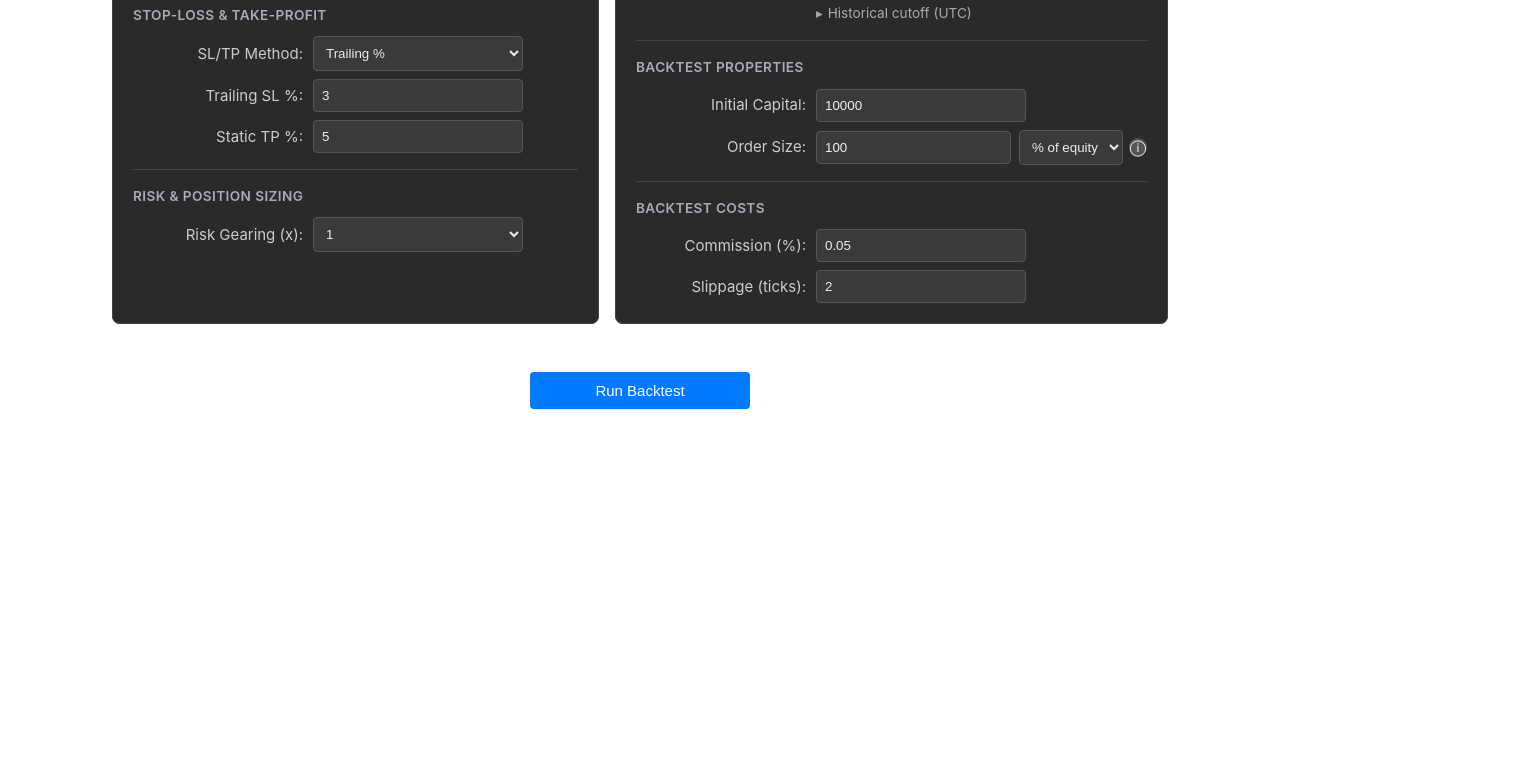
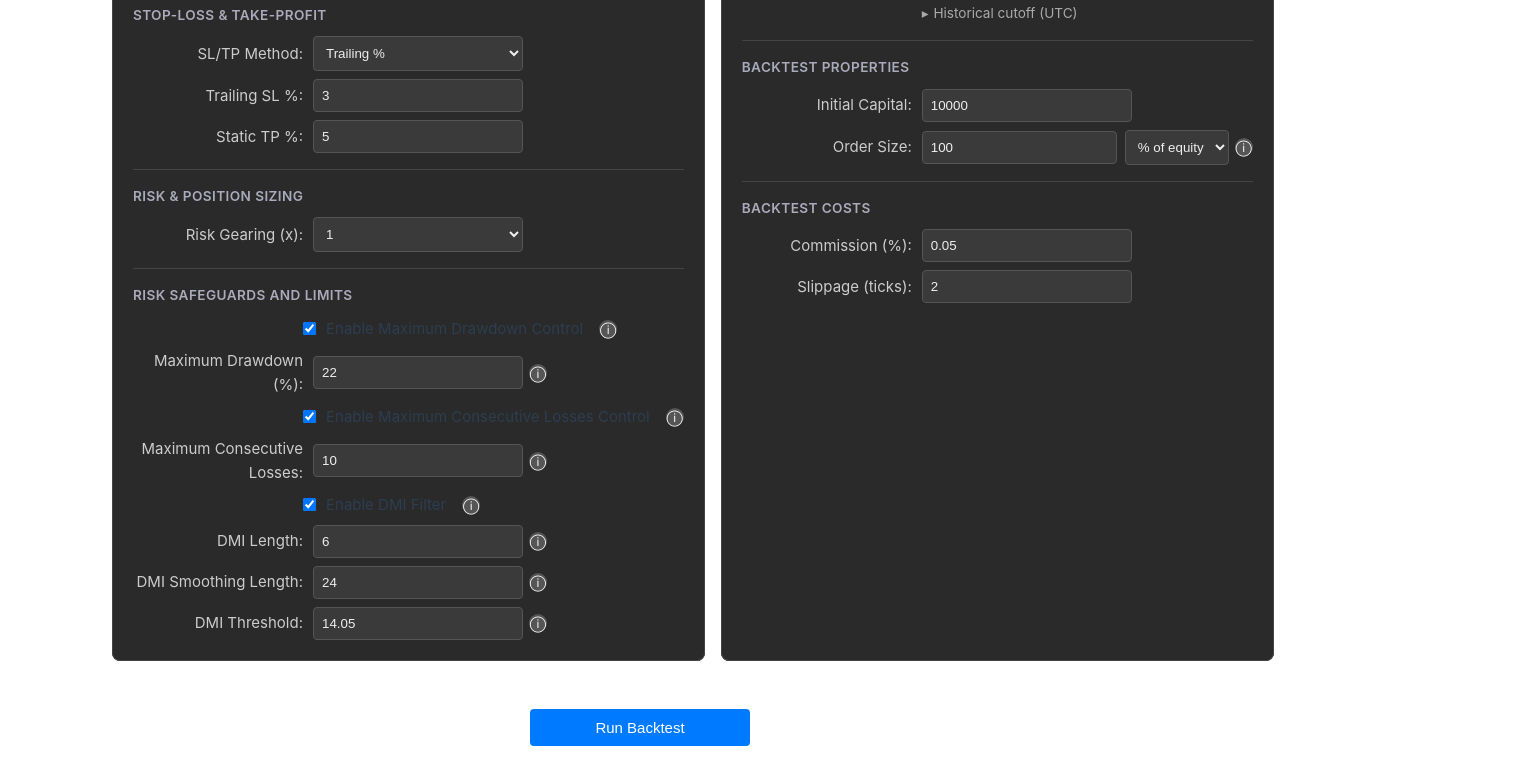
Before and after one commit to engan/rust-backtest, a Vue app in the folder frontend/: page / in a window 1280 px wide. Shown: the part 514-1298 px from the top of the page, 1539 px wide, since content can reach past the window. Before the commit the page ends 1003 px from the top, so only its background shows below. Built offline with nearby package versions, Linux system fonts and the light colour scheme; the HTML template or start-up script is replaced by a standard one.

Commit message:
Expose SMA risk safeguards in frontend

```diff
--- a/frontend/src/rust/pkg/rust_backtest_proprietary.js
+++ b/frontend/src/rust/pkg/rust_backtest_proprietary.js
@@ -166,6 +166,15 @@ function debugString(val) {
     // TODO we could test for more things here, like `Set`s and `Map`s.
     return className;
 }
+/**
+ * @param {any} data_js
+ * @param {number} period
+ * @returns {any}
+ */
+export function calculate_ema_debug(data_js, period) {
+    const ret = wasm.calculate_ema_debug(data_js, period);
+    return ret;
+}
 
 function takeFromExternrefTable0(idx) {
     const value = wasm.__wbindgen_export_4.get(idx);
@@ -177,10 +186,11 @@ function takeFromExternrefTable0(idx) {
  * @param {any} config_js
  * @param {number} initial_capital
  * @param {any} params_js
+ * @param {any} flags_js
  * @returns {any}
  */
-export function run_sma_crossover_backtest(klines_js, config_js, initial_capital, params_js) {
-    const ret = wasm.run_sma_crossover_backtest(klines_js, config_js, initial_capital, params_js);
+export function run_sma_crossover_backtest(klines_js, config_js, initial_capital, params_js, flags_js) {
+    const ret = wasm.run_sma_crossover_backtest(klines_js, config_js, initial_capital, params_js, flags_js);
     if (ret[2]) {
         throw takeFromExternrefTable0(ret[1]);
     }
@@ -201,6 +211,18 @@ export function run_sma_crossover_mini_backtest(klines_js, config_js, initial_ca
         throw takeFromExternrefTable0(ret[1]);
     }
     return takeFromExternrefTable0(ret[0]);
+}
+
+/**
+ * @param {any} params_js
+ * @returns {number}
+ */
+export function compute_warmup_bars(params_js) {
+    const ret = wasm.compute_warmup_bars(params_js);
+    if (ret[2]) {
+        throw takeFromExternrefTable0(ret[1]);
+    }
+    return ret[0] >>> 0;
 }
 
 /**
@@ -228,16 +250,6 @@ export function run_ema_vwap_strategy(klines_js, config_js, initial_capital, par
         throw takeFromExternrefTable0(ret[1]);
     }
     return takeFromExternrefTable0(ret[0]);
-}
-
-/**
- * @param {any} data_js
- * @param {number} period
- * @returns {any}
- */
-export function calculate_ema_debug(data_js, period) {
-    const ret = wasm.calculate_ema_debug(data_js, period);
-    return ret;
 }
 
 async function __wbg_load(module, imports) {
--- a/frontend/src/views/DashboardView.vue
+++ b/frontend/src/views/DashboardView.vue
@@ -195,6 +195,123 @@
               />
             </div>
           </section>
+
+          <section class="group">
+            <div class="group-title">Risk Safeguards and Limits</div>
+
+            <div class="row row-checkbox">
+              <input
+                id="enable_max_drawdown"
+                type="checkbox"
+                v-model="smaParams.enable_max_drawdown"
+              />
+              <label for="enable_max_drawdown" class="inline-label">
+                Enable Maximum Drawdown Control
+              </label>
+              <span class="tip" tabindex="0"
+                >ⓘ<span class="tip-content"
+                  >Enable to set a maximum drawdown percentage. Trading stops if drawdown exceeds
+                  this limit.</span
+                ></span
+              >
+            </div>
+            <div class="row">
+              <label for="max_drawdown_perc">Maximum Drawdown (%):</label>
+              <input
+                id="max_drawdown_perc"
+                type="number"
+                min="0"
+                step="0.1"
+                v-model.number="smaParams.max_drawdown_perc"
+              />
+              <span class="tip" tabindex="0"
+                >ⓘ<span class="tip-content"
+                  >Maximum allowed drawdown percentage before trading stops.</span
+                ></span
+              >
+            </div>
+
+            <div class="row row-checkbox">
+              <input
+                id="enable_max_consecutive_losses"
+                type="checkbox"
+                v-model="smaParams.enable_max_consecutive_losses"
+              />
+              <label for="enable_max_consecutive_losses" class="inline-label">
+                Enable Maximum Consecutive Losses Control
+              </label>
+              <span class="tip" tabindex="0"
+                >ⓘ<span class="tip-content"
+                  >Enable to limit consecutive losing trades. Trading stops after the specified
+                  number of losses.</span
+                ></span
+              >
+            </div>
+            <div class="row">
+              <label for="max_consecutive_losses">Maximum Consecutive Losses:</label>
+              <input
+                id="max_consecutive_losses"
+                type="number"
+                min="2"
+                step="1"
+                v-model.number="smaParams.max_consecutive_losses"
+              />
+              <span class="tip" tabindex="0"
+                >ⓘ<span class="tip-content"
+                  >Maximum number of consecutive losing trades allowed before trading stops.</span
+                ></span
+              >
+            </div>
+
+            <div class="row row-checkbox">
+              <input id="enable_dmi_filter" type="checkbox" v-model="smaParams.enable_dmi_filter" />
+              <label for="enable_dmi_filter" class="inline-label">Enable DMI Filter</label>
+              <span class="tip" tabindex="0"
+                >ⓘ<span class="tip-content"
+                  >Enable the DMI filter for trend confirmation.</span
+                ></span
+              >
+            </div>
+            <div class="row">
+              <label for="dmi_length">DMI Length:</label>
+              <input
+                id="dmi_length"
+                type="number"
+                min="1"
+                step="1"
+                v-model.number="smaParams.dmi_length"
+              />
+              <span class="tip" tabindex="0"
+                >ⓘ<span class="tip-content">Length of the DMI indicator.</span></span
+              >
+            </div>
+            <div class="row">
+              <label for="dmi_smoothing">DMI Smoothing Length:</label>
+              <input
+                id="dmi_smoothing"
+                type="number"
+                min="1"
+                step="1"
+                v-model.number="smaParams.dmi_smoothing"
+              />
+              <span class="tip" tabindex="0"
+                >ⓘ<span class="tip-content">Smoothing length for the DMI indicator.</span></span
+              >
+            </div>
+            <div class="row">
+              <label for="dmi_threshold">DMI Threshold:</label>
+              <input
+                id="dmi_threshold"
+                type="number"
+                min="0"
+                step="0.1"
+                v-model.number="smaParams.dmi_threshold"
+              />
+              <span class="tip" tabindex="0"
+                >ⓘ<span class="tip-content">Threshold value for the DMI filter.</span></span
+              >
+            </div>
+          </section>
         </fieldset>
 
         <!-- HØYRE: PROPERTIES -->
@@ -206,8 +323,7 @@
             <div class="row">
               <label for="strategy">Strategy:</label>
               <select id="strategy" v-model="selectedStrategy">
-                <option value="smaCross">SMA Crossover (Full)</option>
-                <option value="smaCrossMini">SMA Crossover (Mini)</option>
+                <option value="smaCross">SMA Crossover</option>
                 <option value="emaVwap">EMA/VWAP Advanced</option>
               </select>
             </div>
@@ -775,6 +891,9 @@ function signalLabel(ev: TradeEvent): string {
     sltrailing: 'SL Trailing',
     slcombined: 'SL Combined',
     tp: 'TP',
+    maxdrawdownclose: 'Max Drawdown Close',
+    maxconsecutivelossesclose: 'Max Consecutive Losses Close',
+    dmiweaktrendclose: 'DMI Weak Trend Close',
     // Entry/Exit
     reversal: 'Reversal',
     closeopposite: 'Close Opposite',
@@ -851,8 +970,7 @@ const emaVwapParams = reactive<EmaVwapParams>({
 })
 
 // Bruk useBacktest composable
-const { isLoading, runSmaCrossoverBacktest, runSmaCrossoverMiniBacktest, runEmaVwapBacktest } =
-  useBacktest()
+const { isLoading, runSmaCrossoverBacktest, runEmaVwapBacktest } = useBacktest()
 
 // --- Input variabler ---
 const symbol = ref('SOLUSDT')
@@ -876,7 +994,7 @@ const BINANCE_INTERVALS = [
   '1M',
 ] as const
 const timeframe = ref<(typeof BINANCE_INTERVALS)[number]>('1h')
-const selectedStrategy = ref<'smaCross' | 'smaCrossMini' | 'emaVwap'>('smaCrossMini')
+const selectedStrategy = ref<'smaCross' | 'emaVwap'>('smaCross')
 
 // `smaParams` inneholder nå ALLE parametere for BÅDE Full og Mini
 const smaParams = reactive<SmaParams>({
@@ -903,6 +1021,14 @@ const smaParams = reactive<SmaParams>({
 
   fashionably_late_mode: FashionablyLateMode.Atr,
   atr_threshold_fl: 1.3,
+  enable_max_drawdown: true,
+  max_drawdown_perc: 22.0,
+  enable_max_consecutive_losses: true,
+  max_consecutive_losses: 10,
+  enable_dmi_filter: true,
+  dmi_length: 6,
+  dmi_smoothing: 24,
+  dmi_threshold: 14.05,
 })
 
 // Aktiv RB? (gjelder nå for både Full og Mini)
@@ -970,9 +1096,7 @@ const runBacktest = async () => {
   else quoteCurrency.value = 'UNKNOWN' // Fallback hvis ingen match
 
   try {
-    const endTimeExclusive = endBeforeUtc.value
-      ? Date.parse(`${endBeforeUtc.value}Z`)
-      : undefined
+    const endTimeExclusive = endBeforeUtc.value ? Date.parse(`${endBeforeUtc.value}Z`) : undefined
     if (endTimeExclusive !== undefined && !Number.isFinite(endTimeExclusive)) {
       throw new Error('Invalid backtest end time.')
     }
@@ -1006,16 +1130,6 @@ const runBacktest = async () => {
         initialCapital: initialCapital.value,
         config: backtestConfig,
         params: smaParams,
-      })
-    } else if (selectedStrategy.value === 'smaCrossMini') {
-      results.value = await runSmaCrossoverMiniBacktest({
-        symbol: symbol.value,
-        interval: timeframe.value,
-        limit: dataLimitForFetch.value,
-        endTimeExclusive,
-        initialCapital: initialCapital.value,
-        config: backtestConfig,
-        params: smaParams,
         priceToTick: priceToTick.value,
       })
     } else if (selectedStrategy.value === 'emaVwap') {
```
Also changed, not shown: frontend/src/composables/useBacktest.ts (+8 -38 lines), frontend/src/rust/pkg/rust_backtest_proprietary.d.ts (+8 -6 lines), frontend/src/rust/pkg/rust_backtest_proprietary_bg.wasm.d.ts (+5 -4 lines), frontend/src/types/common_strategy_types.ts (+8 -8 lines), 1 other file (tests, documents, lock files or other folders).
